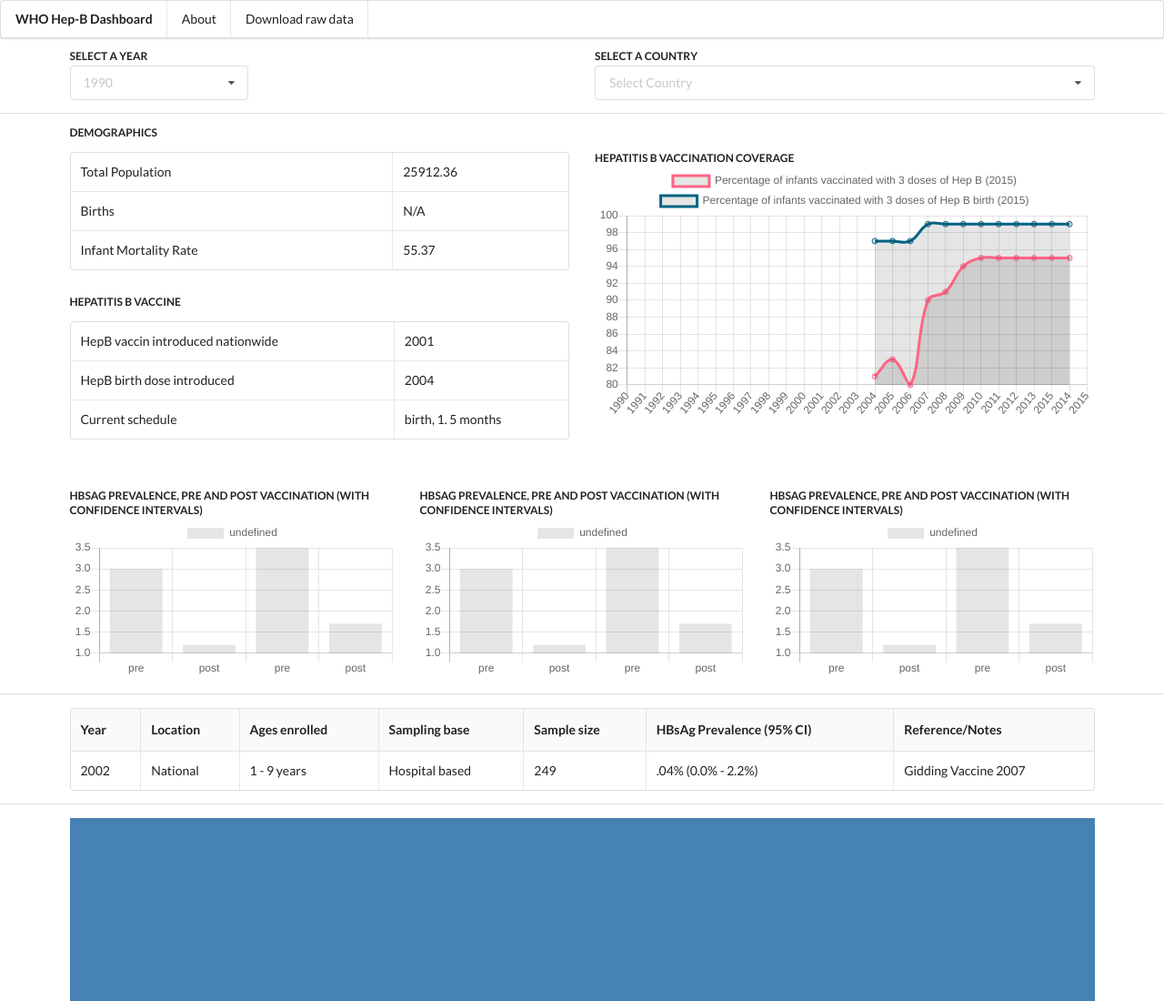
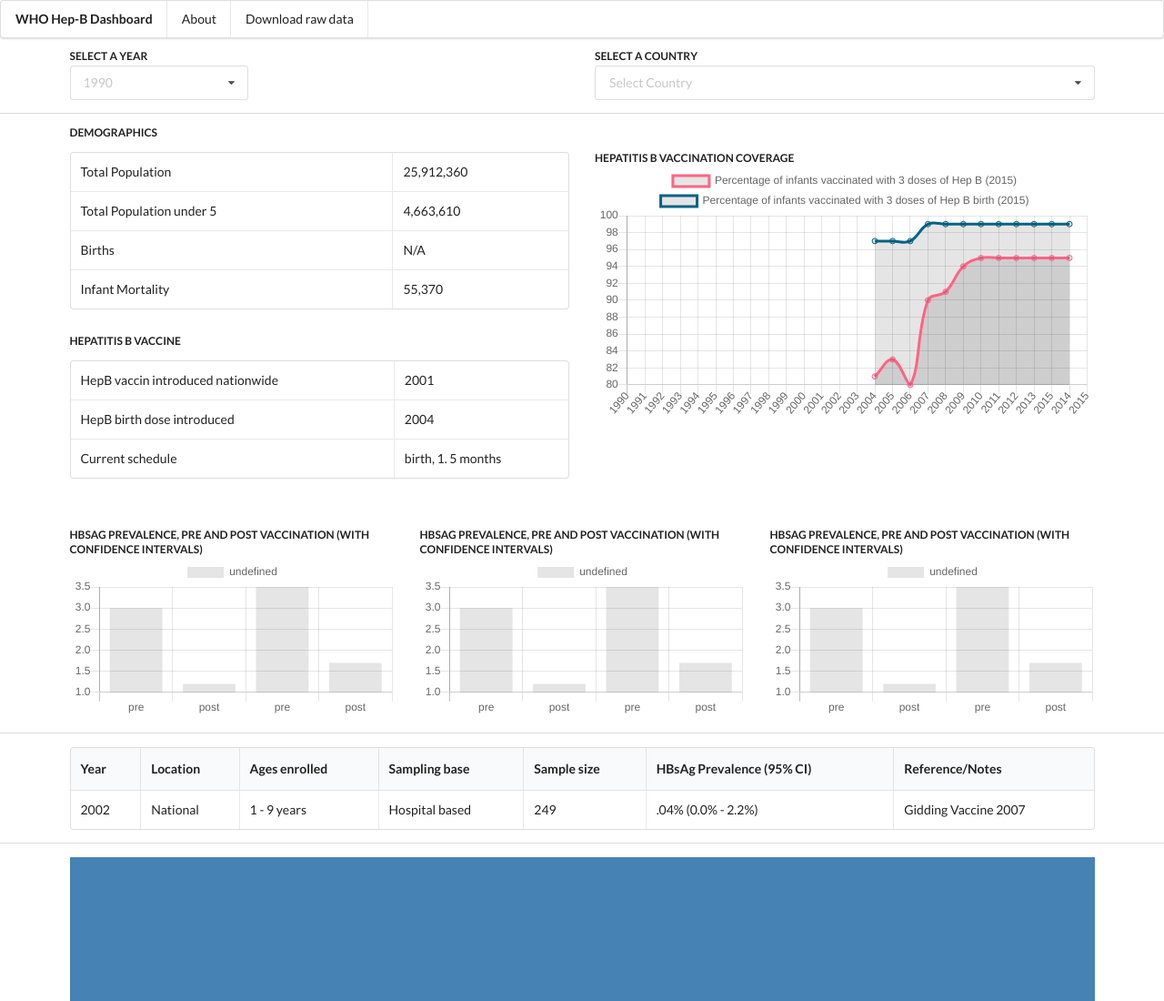
Before and after one commit to rgdonohue/who-hepB-dashboard, a website: page index.html in a window 1280 px wide. Shown: the top 1100 px of the page at 91% size. Drawn offline with nearby package versions, Linux system fonts and the light colour scheme.

Commit message:
update Chart A with u5 nums

```diff
--- a/index.html
+++ b/index.html
@@ -72,11 +72,15 @@
                         <td><div id="chartA-total-pop"></div></td>
                     </tr>
                     <tr>
+                        <td><div>Total Population under 5</div></td>
+                        <td><div id="chartA-total-pop-u5"></div></td>
+                    </tr>
+                    <tr>
                         <td><div>Births</div></td>
                         <td><div id="chartA-births"></div></td>
                     </tr>
                     <tr>
-                        <td><div>Infant Mortality Rate</div></td>
+                        <td><div>Infant Mortality</div></td>
                         <td><div id="chartA-infant-mortality"></div></td>
                     </tr>
                 </tbody>
--- a/js/main.js
+++ b/js/main.js
@@ -159,6 +159,7 @@
         // CHART A selections
 
         var $totalPop = $("#chartA-total-pop"),
+            $totalPopU5 = $("#chartA-total-pop-u5"),
             $births = $("#chartA-births"),
             $infantMortality = $("#chartA-infant-mortality");
 
@@ -180,12 +181,23 @@
 
                 // CHART A
 
-                $totalPop.html(datum['pop'+currentYear]);
+                $totalPop.html((datum['pop'+currentYear] * 1000).toLocaleString());
+
+                for(var i = 1990; i <= 2015; i += 5) {
+                    if(currentYear <= i) {
+                        $totalPopU5.html((datum['U5'+i] * 1000).toLocaleString());
+                    }
+                }
+
+                if($totalPopU5 === '') {
+                    $totalPopU5.html('N/A');
+                }
+
 
                 for(var interval in birthYearIntervals) {
                     if(+currentYear >= birthYearIntervals[interval][0] &&
                        +currentYear <= birthYearIntervals[interval][1]) {
-                           $births.html(datum[interval]);
+                           $births.html(datum[interval] * 1000);
                     }
                 }
 
@@ -196,7 +208,7 @@
                 for(var interval in infantMortalityIntervals) {
                     if(+currentYear >= infantMortalityIntervals[interval][0] &&
                        +currentYear <= infantMortalityIntervals[interval][1]) {
-                           $infantMortality.html(datum[interval]);
+                           $infantMortality.html((datum[interval] * 1000).toLocaleString());
                     }
                 }
 
```
